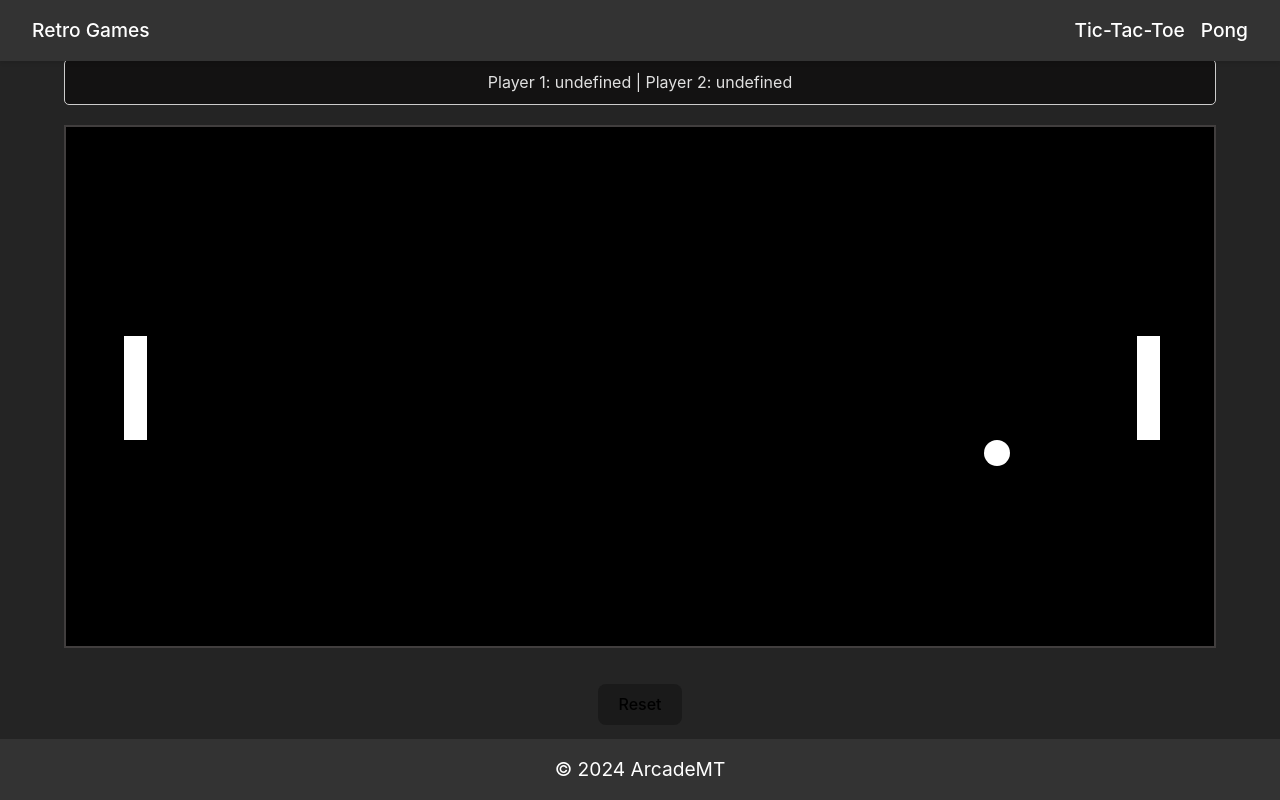
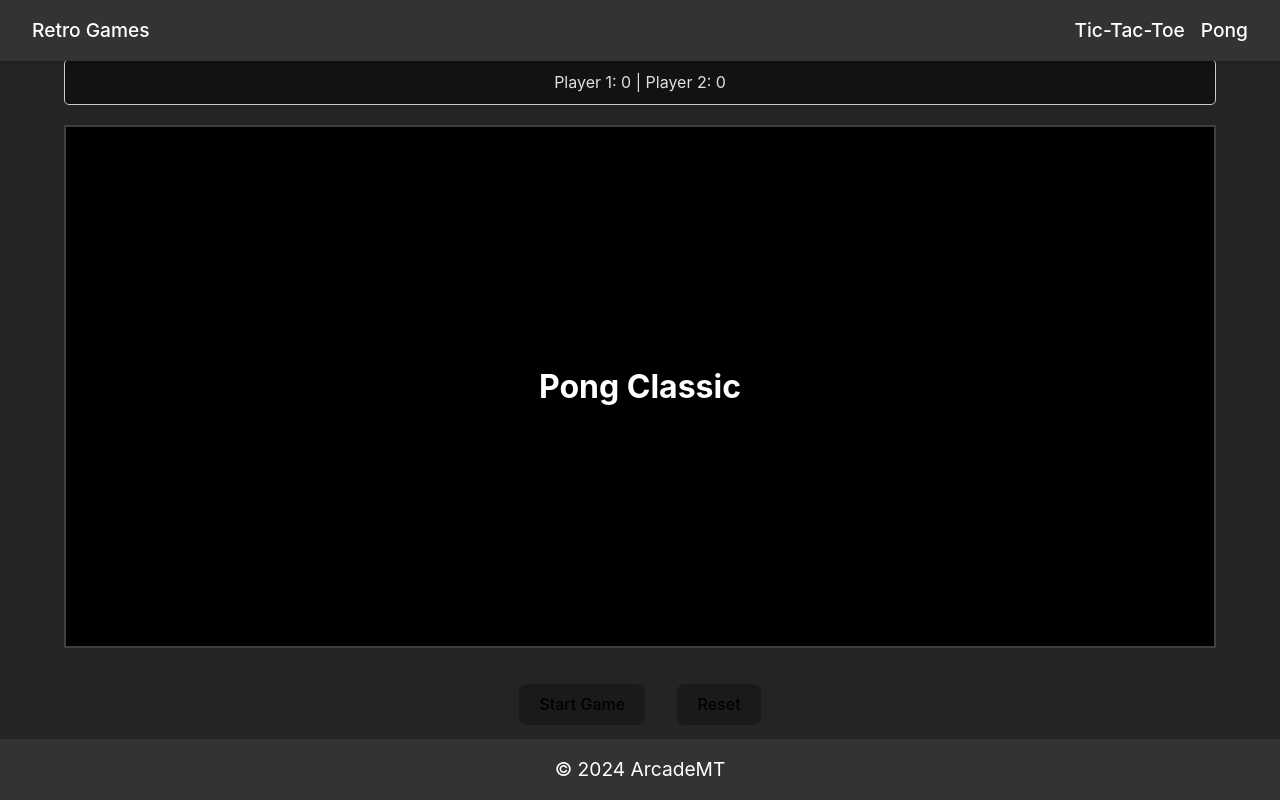
Before and after one commit to Caximorris/retrogames, a React (Vite) app: page /pong in a window 1280 px wide. Built offline with nearby package versions, Linux system fonts and the light colour scheme.

Commit message:
Added pong pause and reset

```diff
--- a/src/games/Pong/Pong.jsx
+++ b/src/games/Pong/Pong.jsx
@@ -3,21 +3,24 @@ import Board from './components/Board';
 import GameInfo from './components/GameInfo';
 import { initializeGame } from './logic/PongLogic';
 import ResetBt from '../../components/ResetBt';
+import PausePong from './components/PausePong';
 
 const Pong = () => {
-  const initialState = initializeGame()
+  const initialState = initializeGame();
   const [gameState, setGameState] = useState(initialState);
   const gameRef = useRef(gameState);
 
   const handleReset = useCallback(() => {
-    setGameState(initialState);
-    gameRef.current = initialState;
-  }, [initialState]);
+    const newInitialState = initializeGame();
+    setGameState(newInitialState);
+    gameRef.current = newInitialState;
+  }, []);
 
   return (
     <div className="pong-game">
       <GameInfo score={gameState.score} />
-      <Board />
+      <Board gameState={gameState} setGameState={setGameState} />
+      <PausePong gameState={gameState} setGameState={setGameState} />
       <ResetBt reset={handleReset} />
     </div>
   );
--- a/src/games/Pong/components/Board.jsx
+++ b/src/games/Pong/components/Board.jsx
@@ -1,15 +1,16 @@
 import { useRef, useEffect, useState } from 'react';
+import PropTypes from 'prop-types';
 import Paddle from './Paddle';
 import Ball from './Ball';
 import usePaddle from '../logic/usePaddle';
 import useBall from '../logic/useBall';
 
-const Board = () => {
+const Board = ({ gameState, setGameState }) => {
     const boardRef = useRef();
     const [boardSize, setBoardSize] = useState({ width: 800, height: 400 }); // Default size or state
     const playerOne = usePaddle(boardSize, 'w', 's', true);
     const playerTwo = usePaddle(boardSize, 'ArrowUp', 'ArrowDown', false);
-    const ball = useBall(boardSize, [playerOne, playerTwo]);
+    const ball = useBall(boardSize, [playerOne, playerTwo], gameState, setGameState); // Pass setGameState
 
     useEffect(() => {
         const handleResize = () => {
@@ -34,6 +35,14 @@ const Board = () => {
         return <div ref={boardRef} className="pong-board" />
     }
 
+    if (gameState.isPaused) {
+        return <div ref={boardRef} className="pong-board">
+            <h1 className="paused-pong">
+                {gameState.isPaused && gameState.score.player1 === 0 && gameState.score.player2 === 0 ? 'Pong Classic' : gameState.isPaused ? 'Resume' : 'Pause'}
+            </h1>
+        </div>
+    }
+
     return (
         <div ref={boardRef} className="pong-board">
             <Paddle {...playerOne} />
@@ -43,4 +52,9 @@ const Board = () => {
     );
 }
 
+Board.propTypes = {
+    gameState: PropTypes.object.isRequired,
+    setGameState: PropTypes.func.isRequired
+};
+
 export default Board;
--- a/src/games/Pong/components/GameInfo.jsx
+++ b/src/games/Pong/components/GameInfo.jsx
@@ -1,23 +1,25 @@
 import PropTypes from 'prop-types';
 import '../../../styles/Pong.css';
 
-const GameInfo = ({winner, score1, score2}) => {
+const GameInfo = ({ score }) => {
   let status;
-    if (winner === 1) {
+  if (score.winner === 1) {
     status = `Player 1 wins!`;
-    } else if (winner === 2) {
+  } else if (score.winner === 2) {
     status = `Player 2 wins!`;
   } else {
-        status = `Player 1: ${score1} | Player 2: ${score2}`;
+    status = `Player 1: ${score.player1} | Player 2: ${score.player2}`;
   }
 
   return <div className="game-info">{status}</div>;
 };
 
 GameInfo.propTypes = {
+  score: PropTypes.shape({
     winner: PropTypes.number,
-    score1: PropTypes.number,
-    score2: PropTypes.number,
+    player1: PropTypes.number,
+    player2: PropTypes.number,
+  }).isRequired,
 };
 
 export default GameInfo;
--- /dev/null
+++ b/src/games/Pong/components/PausePong.jsx
@@ -0,0 +1,23 @@
+import PropTypes from 'prop-types';
+
+const PausePong = ({ gameState, setGameState }) => {
+    const handlePause = () => {
+        setGameState((prevState) => ({
+            ...prevState,
+            isPaused: !prevState.isPaused
+        }));
+    };
+
+    return (
+        <button onClick={handlePause}>
+            {gameState.isPaused && gameState.score.player1 === 0 && gameState.score.player2 === 0 ? 'Start Game' : gameState.isPaused ? 'Resume' : 'Pause'}
+        </button>
+    );
+};
+
+PausePong.propTypes = {
+    gameState: PropTypes.object.isRequired,
+    setGameState: PropTypes.func.isRequired
+};
+
+export default PausePong;
--- a/src/games/Pong/logic/PongLogic.jsx
+++ b/src/games/Pong/logic/PongLogic.jsx
@@ -1,57 +1,14 @@
 function initializeGame() {
     return {
-        ball: {
-            position: {
-                x: 50,
-                y: 50
-            },
-            direction: {
-                x: Math.random() > 0.5 ? 1 : -1,
-                y: Math.random() > 0.5 ? 1 : -1
-            }
-        },
         score: {
             player1: 0,
             player2: 0,
             winner: null
-        }
+        },
+        isPaused: true
     }
 }
 
-function moveBall(ball, player1, player2) {
-    const newBall = {
-        x: ball.x + ball.dx,
-        y: ball.y + ball.dy,
-        dx: ball.dx,
-        dy: ball.dy
-    }
-
-    if (newBall.y <= 0 || newBall.y >= 100) {
-        newBall.dy = -ball.dy
-    }
-
-    if (newBall.x <= 0) {
-        if (newBall.y >= player1.y && newBall.y <= player1.y + 20) {
-            newBall.dx = -ball.dx
-        } else {
-            return null
-        }
-    }
-
-    if (newBall.x >= 100) {
-        if (newBall.y >= player2.y && newBall.y <= player2.y + 20) {
-            newBall.dx = -ball.dx
-        } else {
-            return null
-        }
-    }
-
-    return newBall
+export {
+    initializeGame
 }
-
-
-
-export {
-    initializeGame,
-    moveBall
-}
--- a/src/games/Pong/logic/useBall.js
+++ b/src/games/Pong/logic/useBall.js
@@ -2,9 +2,11 @@ import {useState, useEffect, useRef, useMemo} from 'react';
 
 const getRandomVelocity = (boardSize) => {
     const magnitude = Math.sqrt((boardSize.width ** 2 + boardSize.height ** 2)) * 0.0025;
+    const xVelocity = 4;
+    const xDirection = Math.random() > 0.5 ? 1 : -1;
     const angle = Math.random() * 2 * Math.PI;
     return {
-        x: magnitude * Math.cos(angle),
+        x: xVelocity * xDirection,
         y: magnitude * Math.sin(angle)
     };
 };
@@ -16,7 +18,7 @@ const checkPaddleCollision = (paddle, ballPos, diameter) => {
         ballPos.y <= paddle.position.y + paddle.size.height;
 };
 
-const useBall = (boardSize, paddles) => {
+const useBall = (boardSize, paddles, gameState, setGameState) => {
     const diameter = useMemo(() => Math.round(boardSize.height * 0.05), [boardSize.height]);
     const [position, setPosition] = useState({
         x: boardSize.width / 2 - diameter / 2,
@@ -38,10 +40,14 @@ const useBall = (boardSize, paddles) => {
                 velocityRef.current.x = -velocityRef.current.x;
             }
         });
-    }, [paddles]);
+    }, [paddles, diameter]);
 
     useEffect(() => {
         const updatePosition = () => {
+            if (gameState.isPaused) {
+                animationFrameRef.current = requestAnimationFrame(updatePosition);
+                return;
+            }
             let newPos = {
                 x: positionRef.current.x + velocityRef.current.x,
                 y: positionRef.current.y + velocityRef.current.y
@@ -53,6 +59,25 @@ const useBall = (boardSize, paddles) => {
             }
 
             if (newPos.x <= 0 || newPos.x >= boardSize.width) {
+                if (newPos.x <= 0) {
+                    setGameState((prevState) => ({
+                        ...prevState,
+                        score: {
+                            ...prevState.score,
+                            player2: prevState.score.player2 + 1
+                        }
+                    }));
+                }
+                if (newPos.x >= boardSize.width) {
+                    setGameState((prevState) => ({
+                        ...prevState,
+                        score: {
+                            ...prevState.score,
+                            player1: prevState.score.player1 + 1
+                        }
+                    }));
+                }
+                gameState.score.winner = gameState.score.player1 === 10 ? 1 : gameState.score.player2 === 10 ? 2 : null;
                 velocityRef.current = getRandomVelocity(boardSize);
                 newPos = {
                     x: boardSize.width / 2 - diameter / 2,
@@ -70,7 +95,7 @@ const useBall = (boardSize, paddles) => {
         return () => {
             cancelAnimationFrame(animationFrameRef.current);
         };
-    }, [boardSize]);
+    }, [boardSize, diameter, gameState, setGameState]);
 
     return {
         position,
--- a/src/styles/Pong.css
+++ b/src/styles/Pong.css
@@ -19,6 +19,21 @@
     height: 100%;
 }
 
+.paused-pong {
+    display: flex;
+    justify-content: center;
+    align-items: center;
+    position: absolute;
+    top: 0;
+    left: 0;
+    width: 100%;
+    height: 100%;
+    background-color: rgba(0, 0, 0, 0.5);
+    color: white;
+    font-size: 2rem;
+    z-index: 1;
+}
+
 .ball {
     position: absolute;
     top: 50%;
```
Lines whose indentation alone changed are shown as unchanged.
